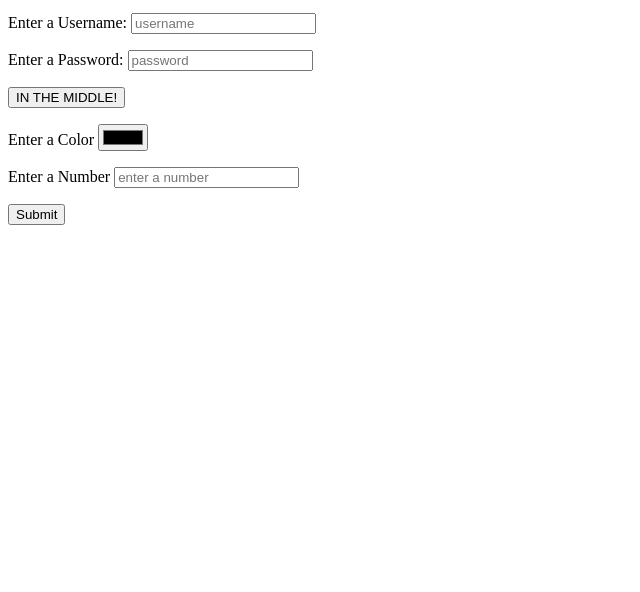
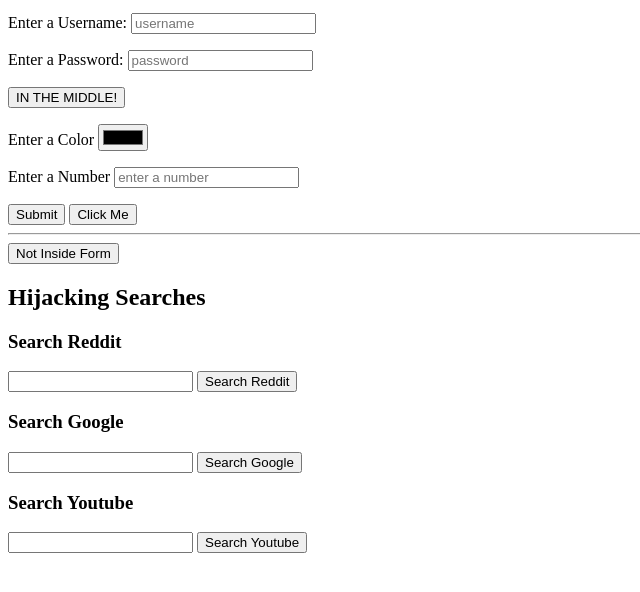
Before and after one commit to tallyandroid/fullstack_webdev, a plain HTML site: page 01-html-essentials/3-forms-tables/forms.html in a window 1280 px wide. Shown: the part 104-696 px from the top of the page, without its empty margins (0-640 px from the left). Drawn offline with Linux system fonts and the light colour scheme.

Commit message:
updating forms

```diff
--- a/01-html-essentials/3-forms-tables/forms.html
+++ b/01-html-essentials/3-forms-tables/forms.html
@@ -14,26 +14,46 @@
         <button type="button">PLEASE DO NOT SUBMIT THE FORM</button>
         <p>
             <label for="username">Enter a Username:</label>
-            <input id="username" type="text" placeholder="username">
+            <input id="username" type="text" placeholder="username" name="username">
         </p>
 
         <p>
             <label for="password">Enter a Password:</label>
-            <input id="password" type="password" placeholder="password">
+            <input id="password" type="password" placeholder="password" name="password">
         </p>
         <button>IN THE MIDDLE!</button>
         <p>
             <label for="color">Enter a Color</label>
-            <input type="color" id="color">
+            <input type="color" id="color" name="color">
         </p>
 
         <p>
             <label for="number">Enter a Number</label>
-            <input type="number" placeholder="enter a number" id="number">
+            <input type="number" placeholder="enter a number" id="number" name="num">
         </p>
 
         <button>Submit</button>
+        <input type="submit" value="Click Me">
     </form>
+    <hr>
+    <!-- Outside of a form, no default behavior -->
+    <button>Not Inside Form</button>
+    <h2>Hijacking Searches</h2>
+    <h3>Search Reddit</h3>
+    <form action="https://www.reddit.com/search">
+    <input type="text" name="q">
+    <button>Search Reddit</button>
+</form>
+<h3>Search Google</h3>
+<form action="https://www.google.com/search">
+    <input type="text" name="q">
+    <button>Search Google</button>
+</form>
+<h3>Search Youtube</h3>
+<form action="https://www.youtube.com/results">
+    <input type="text" name="search_query">
+    <button>Search Youtube</button>
+</form>
 </body>
 
 </html>
```
